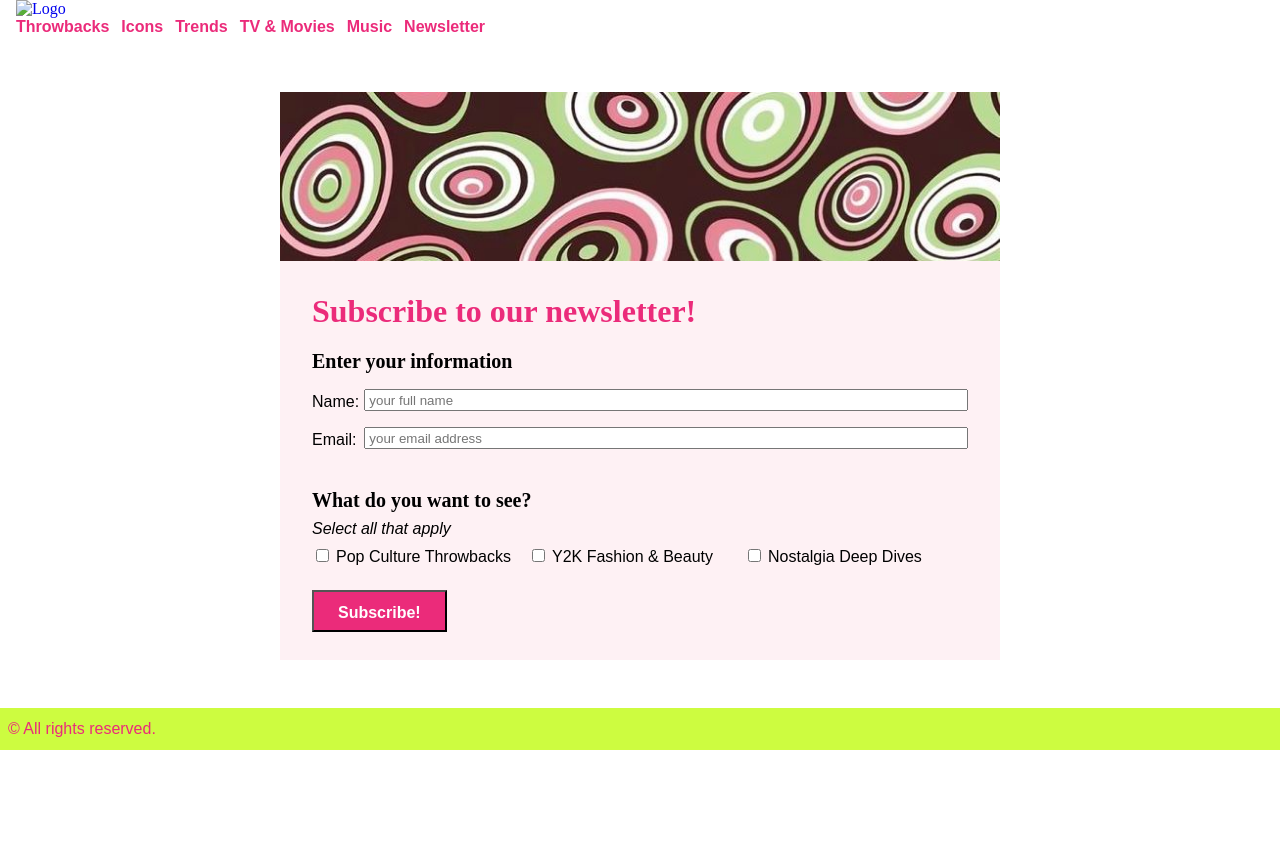
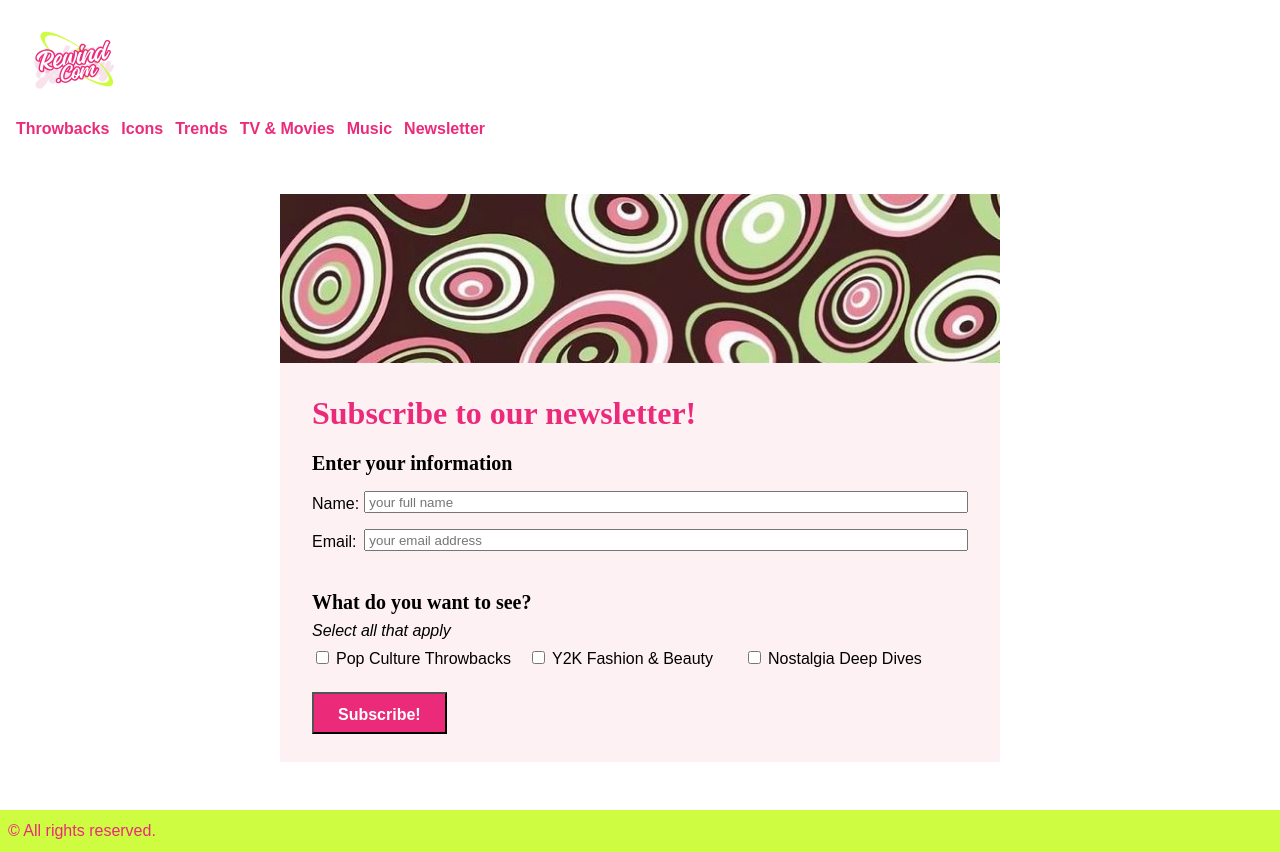
Before and after one commit to apoorvagowda-grc/apoorvagowda-grc.github.io, a plain HTML site: page grc339/digital-magazine/newsletter.html in a window 1280 px wide. Before the commit the page ends 800 px from the top, so only its background shows below. Drawn offline with Linux system fonts and the light colour scheme; a web font is replaced by a local one.

Commit message:
Update newsletter.html

```diff
--- a/grc339/digital-magazine/newsletter.html
+++ b/grc339/digital-magazine/newsletter.html
@@ -14,7 +14,7 @@
       <div class="newsletter-container">
          <header>
             <h1>
-               <a href="index.html"><img src="Logo.png" alt="Logo" /></a>
+               <a href="index.html"><img src="logo.svg" alt="Rewind.com." /></a>
             </h1>
             <nav>
                <ul>
```
